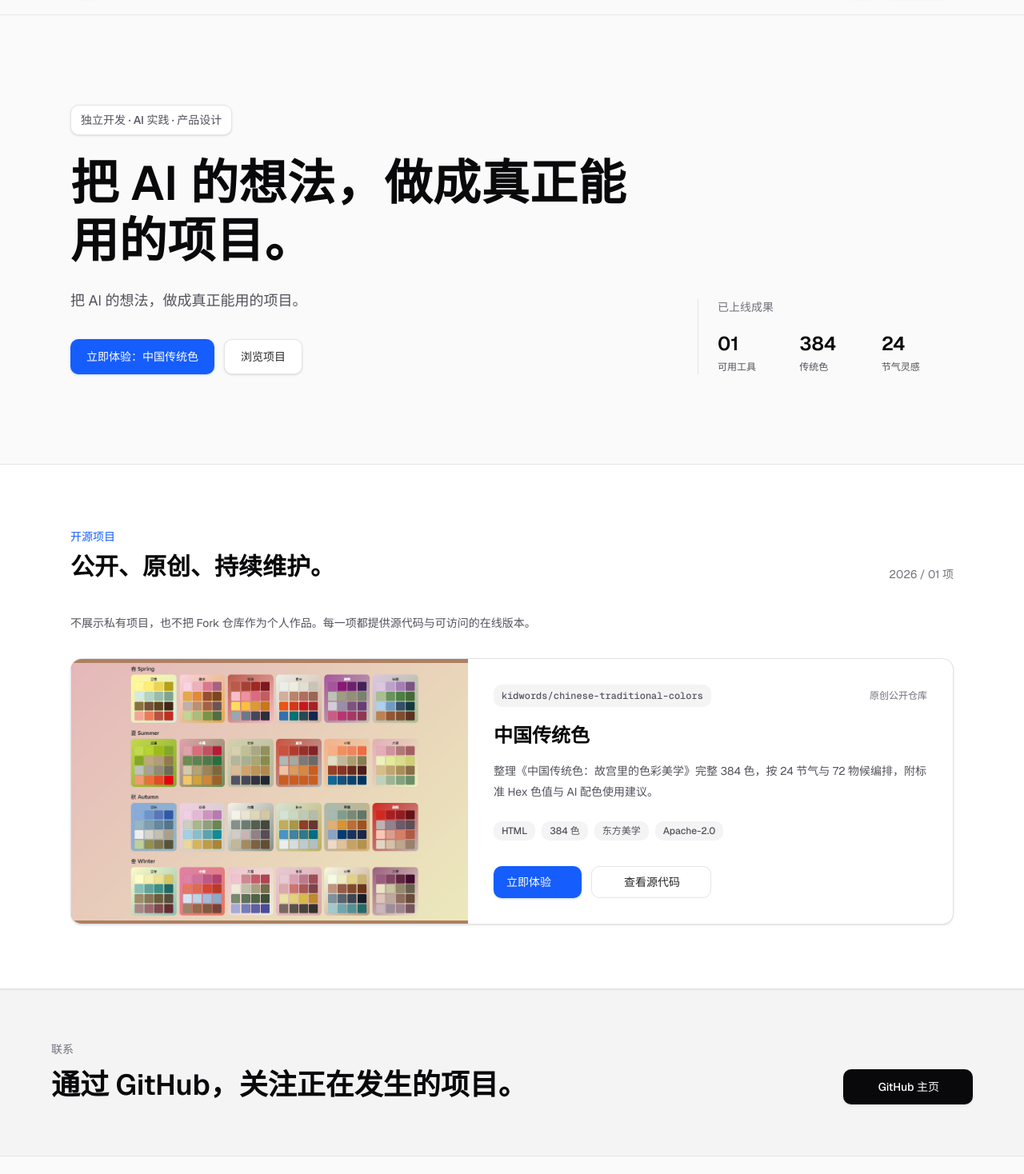
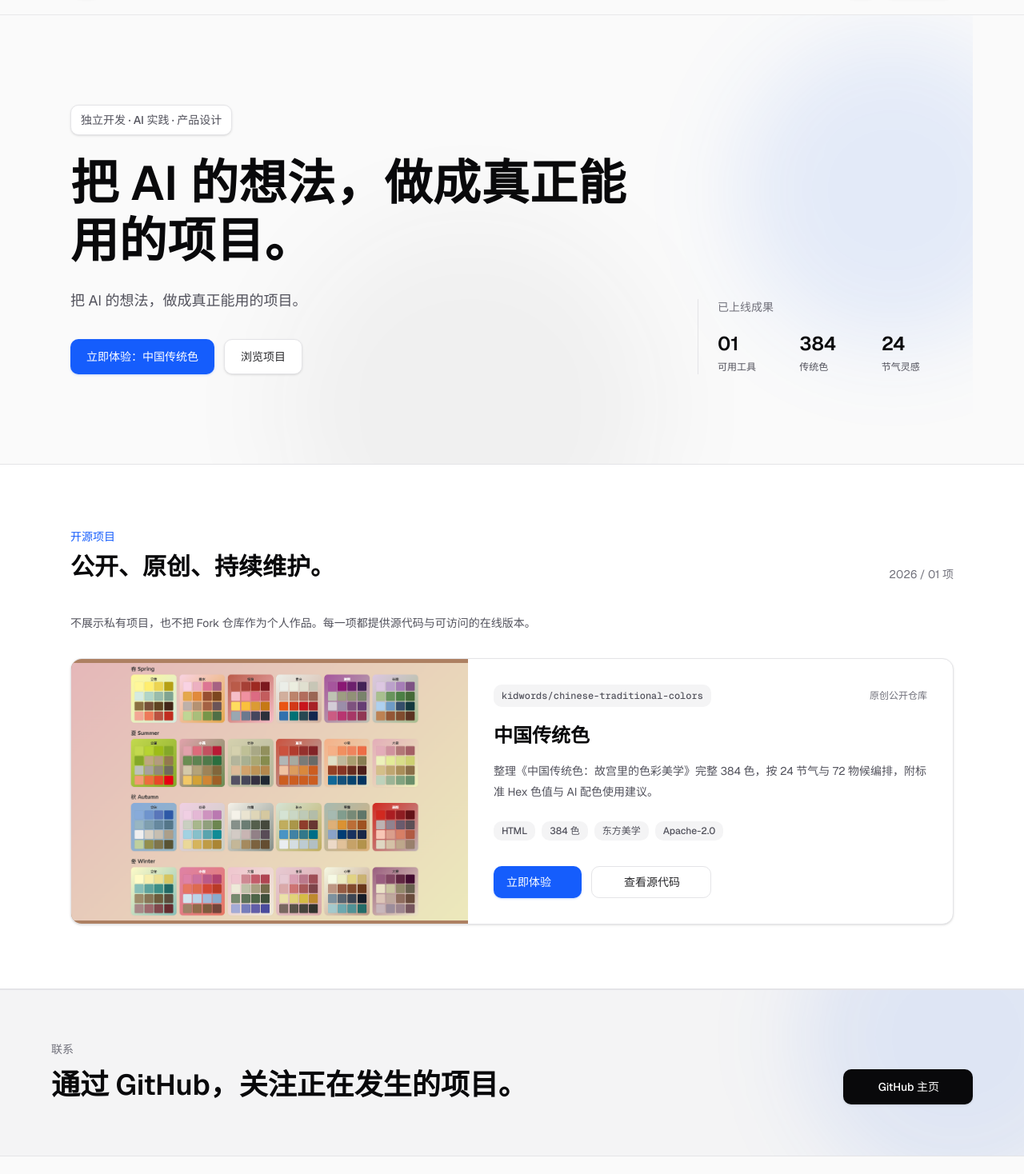
Before and after one commit to kidwords/chuanxiaobei-ai, a Next.js app: page / in a window 1280 px wide. Shown: the part 62-1530 px from the top of the page at 80% size. Built offline with nearby package versions, Linux system fonts and the light colour scheme; no server answers.

Commit message:
feat(home): add ambient background motion

```diff
--- a/src/app/components/ContactBlock.tsx
+++ b/src/app/components/ContactBlock.tsx
@@ -3,8 +3,9 @@ import { Icon } from "./Icon";
 
 export function ContactBlock() {
   return (
-    <section id="contact" className="border-t border-zinc-200 bg-zinc-100 px-4 py-12 text-zinc-950 dark:border-white/10 dark:bg-zinc-950 dark:text-white sm:px-6 sm:py-16">
-      <div className="mx-auto flex max-w-6xl flex-col justify-between gap-8 lg:flex-row lg:items-end">
+    <section id="contact" className="relative isolate overflow-hidden border-t border-zinc-200 bg-zinc-100 px-4 py-12 text-zinc-950 dark:border-white/10 dark:bg-zinc-950 dark:text-white sm:px-6 sm:py-16">
+      <div className="ambient-orb ambient-orb-blue -right-28 -top-32 size-72 sm:size-96" aria-hidden="true" />
+      <div className="relative z-10 mx-auto flex max-w-6xl flex-col justify-between gap-8 lg:flex-row lg:items-end">
         <div>
           <p className="text-sm font-medium text-zinc-500 dark:text-zinc-400">联系</p>
           <h2 className="mt-3 max-w-2xl text-3xl font-semibold leading-[1.3] sm:text-4xl">通过 GitHub，关注正在发生的项目。</h2>
--- a/src/app/components/HomeHero.tsx
+++ b/src/app/components/HomeHero.tsx
@@ -10,8 +10,10 @@ export function HomeHero({ projects }: { projects: ProjectMeta[] }) {
   return (
     <div className="site-shell">
       <div className="min-h-screen bg-[#fafafa] text-zinc-950 transition-colors duration-250 dark:bg-zinc-950 dark:text-zinc-50">
-        <section className="mx-auto grid max-w-6xl gap-12 px-4 pb-20 pt-20 sm:px-6 lg:grid-cols-[1fr_320px] lg:items-end lg:pb-28 lg:pt-28">
-          <div>
+        <section className="relative isolate mx-auto grid max-w-6xl gap-12 overflow-hidden px-4 pb-20 pt-20 sm:px-6 lg:grid-cols-[1fr_320px] lg:items-end lg:pb-28 lg:pt-28">
+          <div className="ambient-orb ambient-orb-blue -right-24 top-8 size-72 sm:size-96" aria-hidden="true" />
+          <div className="ambient-orb ambient-orb-neutral -bottom-36 left-1/4 size-72 sm:size-[28rem]" aria-hidden="true" />
+          <div className="relative z-10">
             <div className="inline-flex items-center gap-2 rounded-[10px] border border-zinc-200 bg-white px-3 py-2 text-sm font-medium text-zinc-600 shadow-sm dark:border-white/10 dark:bg-white/5 dark:text-zinc-300">
               独立开发 · AI 实践 · 产品设计
             </div>
@@ -28,7 +30,7 @@ export function HomeHero({ projects }: { projects: ProjectMeta[] }) {
               </a>
             </div>
           </div>
-          <aside className="border-l border-zinc-200 pl-6 dark:border-white/10" aria-label="已上线成果">
+          <aside className="relative z-10 border-l border-zinc-200 pl-6 dark:border-white/10" aria-label="已上线成果">
             <p className="text-sm font-medium text-zinc-500 dark:text-zinc-400">已上线成果</p>
             <dl className="mt-5 grid grid-cols-3 gap-3 text-zinc-950 dark:text-zinc-50">
               <div>
--- a/src/app/globals.css
+++ b/src/app/globals.css
@@ -21,6 +21,25 @@ body { background: var(--background); color: var(--foreground); font-family: var
 ::selection { background: rgba(37, 99, 235, 0.2); }
 button, a { cursor: pointer; }
 
+/* 页面氛围只使用主色蓝与中性色，背景缓慢漂移但不影响内容阅读。 */
+.ambient-orb {
+  position: absolute;
+  pointer-events: none;
+  border-radius: 9999px;
+  filter: blur(56px);
+  will-change: transform;
+  animation: ambient-drift 22s ease-in-out infinite alternate;
+}
+.ambient-orb-blue { background: rgba(37, 99, 235, 0.1); }
+.ambient-orb-neutral { background: rgba(24, 24, 27, 0.045); animation-delay: -9s; }
+.dark .ambient-orb-blue { background: rgba(96, 165, 250, 0.1); }
+.dark .ambient-orb-neutral { background: rgba(255, 255, 255, 0.035); }
+
+@keyframes ambient-drift {
+  from { transform: translate3d(-2%, -2%, 0) scale(1); }
+  to { transform: translate3d(4%, 3%, 0) scale(1.08); }
+}
+
 /* 始终给出可见焦点环，颜色取自主色蓝，保证键盘用户可达。 */
 :where(button, a, [role="button"], [role="switch"], summary):focus-visible {
   outline: 2px solid #2563eb;
@@ -33,4 +52,5 @@ button, a { cursor: pointer; }
 
 @media (prefers-reduced-motion: reduce) {
   *, *::before, *::after { scroll-behavior: auto !important; transition-duration: 0.01ms !important; animation-duration: 0.01ms !important; }
+  .ambient-orb { animation: none; }
 }
```
